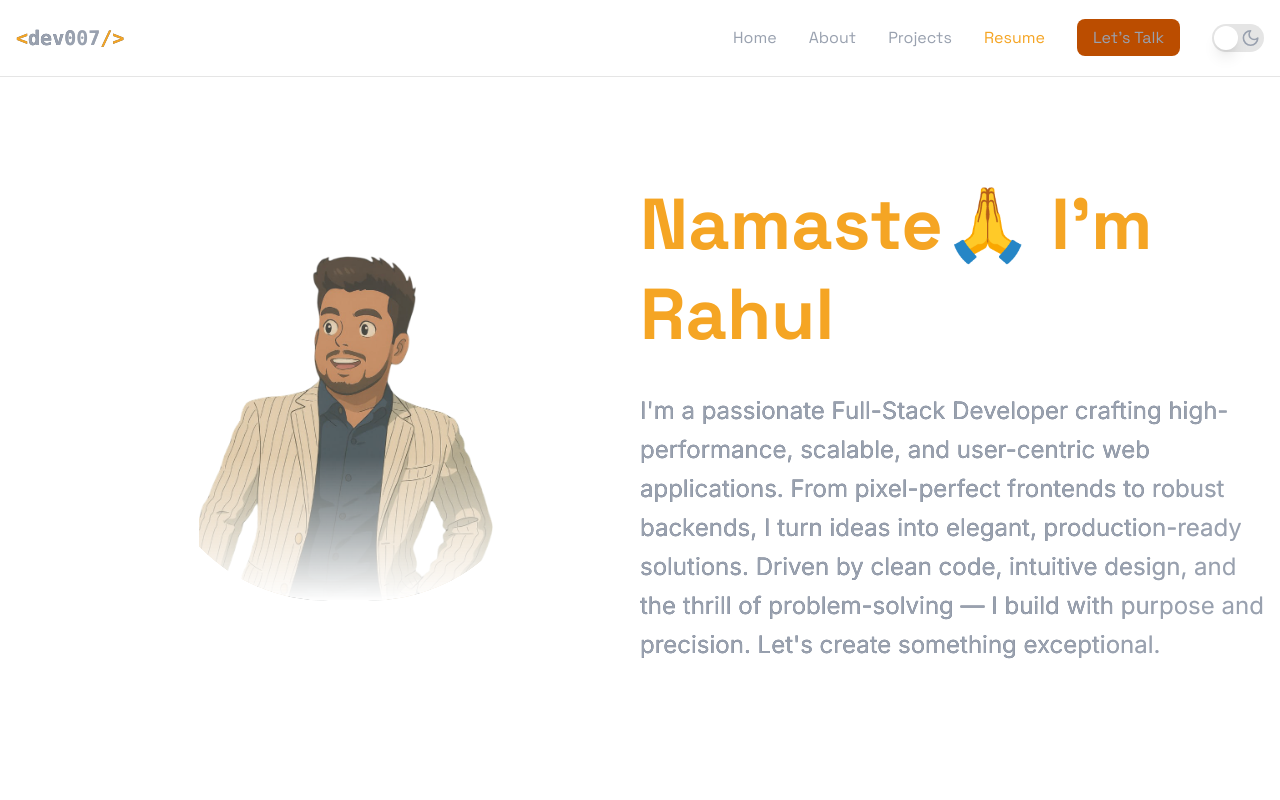
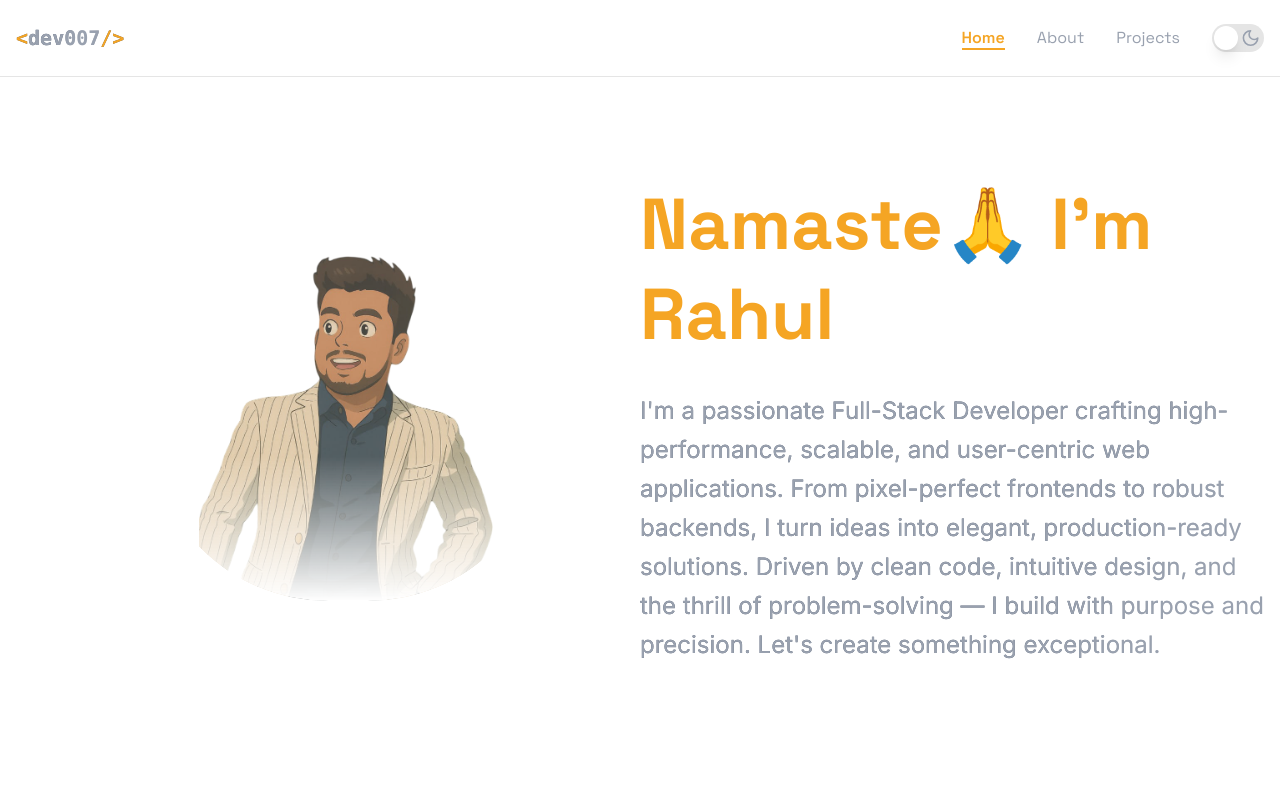
Before and after one commit to ry-dev007/raa-portfolio, a Next.js app: page / in a window 1280 px wide. Shown: the top 800 px of the page. Built offline with nearby package versions, Linux system fonts and the light colour scheme.

Commit message:
updated header component

```diff
--- a/src/components/Header.js
+++ b/src/components/Header.js
@@ -10,6 +10,7 @@ import { useState, useEffect } from "react";
 const Header = () => {
   const [isScrolled, setIsScrolled] = useState(false);
   const [isMobileMenuOpen, setIsMobileMenuOpen] = useState(false);
+  const [activeSection, setActiveSection] = useState("home");
 
   useEffect(() => {
     const handleScroll = () => {
@@ -20,34 +21,73 @@ const Header = () => {
     window.addEventListener("scroll", handleScroll);
     return () => window.removeEventListener("scroll", handleScroll);
   }, []);
+
+  useEffect(() => {
+    const updateActiveSection = () => {
+      const sections = [
+        { id: "home", element: document.querySelector("#home") },
+        { id: "about", element: document.querySelector("#about") },
+        { id: "projects", element: document.querySelector("#projects") },
+      ];
+
+      const scrollPosition = window.scrollY + 100; // Add offset for header
+
+      // Check if we're at the very top of the page
+      if (scrollPosition <= 200) {
+        setActiveSection("home");
+        return;
+      }
+
+      // Find which section is currently in view
+      for (let i = sections.length - 1; i >= 0; i--) {
+        const section = sections[i];
+        if (section.element) {
+          const sectionTop = section.element.offsetTop;
+          if (scrollPosition >= sectionTop) {
+            setActiveSection(section.id);
+            return;
+          }
+        }
+      }
+    };
+
+    // Set home as active initially
+    setActiveSection("home");
+
+    // Add scroll listener
+    window.addEventListener("scroll", updateActiveSection);
+
+    // Call once to set initial state
+    setTimeout(updateActiveSection, 100);
+
+    return () => {
+      window.removeEventListener("scroll", updateActiveSection);
+    };
+  }, []);
+  const getNavItemClass = (sectionId) => {
+    const baseClass = "hover:text-primary transition-colors";
+    const activeClass = "text-primary font-semibold border-b-2 border-primary";
+    return activeSection === sectionId
+      ? `${baseClass} ${activeClass}`
+      : baseClass;
+  };
+
   const navigationItems = [
     {
-      href: "/",
+      href: "#home",
       children: "Home",
-      className: "hover:text-primary transition-colors",
+      sectionId: "home",
       ariaCurrent: "page",
     },
     {
       href: "#about",
       children: "About",
-      className: "hover:text-primary transition-colors",
+      sectionId: "about",
     },
     {
-      href: "/projects",
+      href: "#projects",
       children: "Projects",
-      className: "hover:text-primary transition-colors",
-    },
-    {
-      href: "/resume",
-      children: "Resume",
-      className: "text-primary hover:text-primary transition-colors",
-    },
-    {
-      href: "/contact",
-      children: "Let's Talk",
-      className:
-        "rounded-md bg-amber-700 px-4 py-2 transition-colors hover:bg-amber-600",
-      ariaLabel: "Contact Page",
+      sectionId: "projects",
     },
   ];
   return (
@@ -97,7 +137,7 @@ const Header = () => {
               <CustomLink
                 key={index}
                 href={item.href}
-                className={item.className}
+                className={getNavItemClass(item.sectionId)}
                 ariaLabel={item.ariaLabel}
                 ariaCurrent={item.ariaCurrent}
               >
@@ -153,7 +193,7 @@ const Header = () => {
                 <li key={index}>
                   <Link
                     href={item.href}
-                    className={`block py-2 text-lg ${item.className}`}
+                    className={`block py-2 text-lg ${getNavItemClass(item.sectionId)}`}
                     onClick={() => setIsMobileMenuOpen(false)}
                     aria-label={item.ariaLabel}
                   >
```
